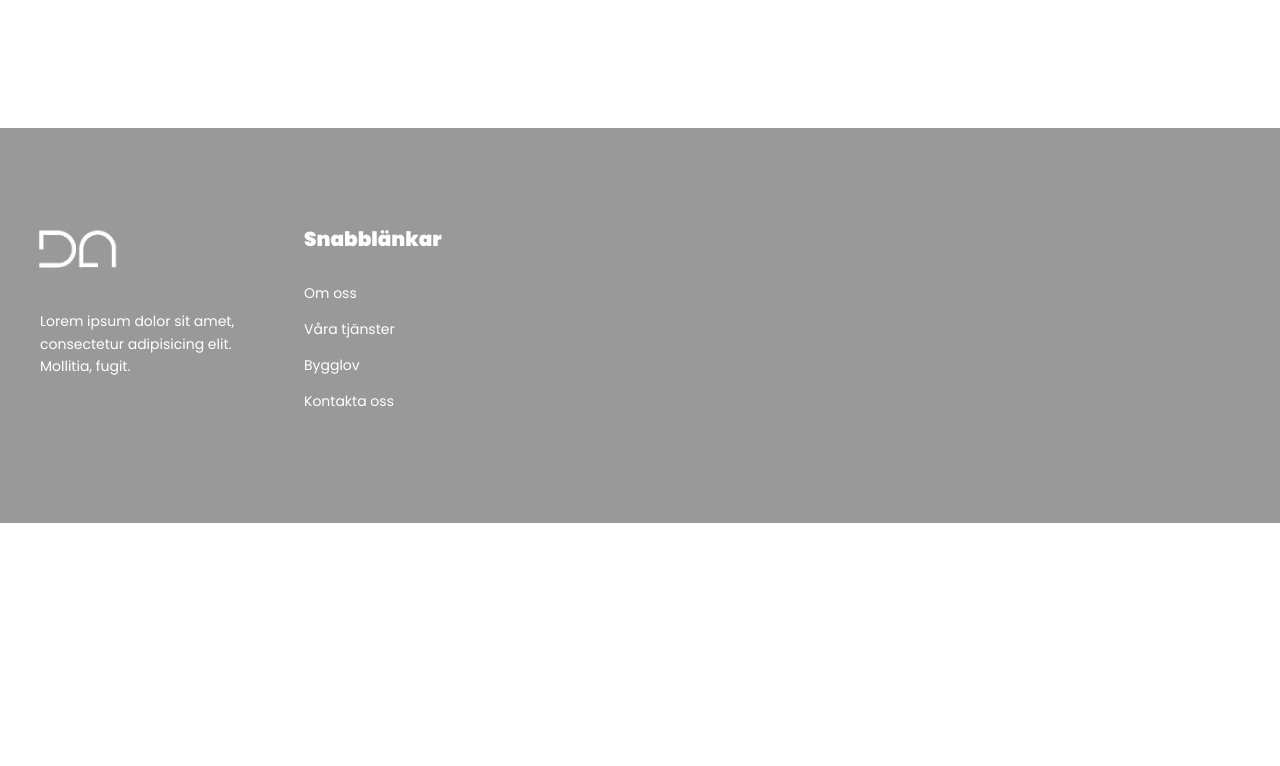
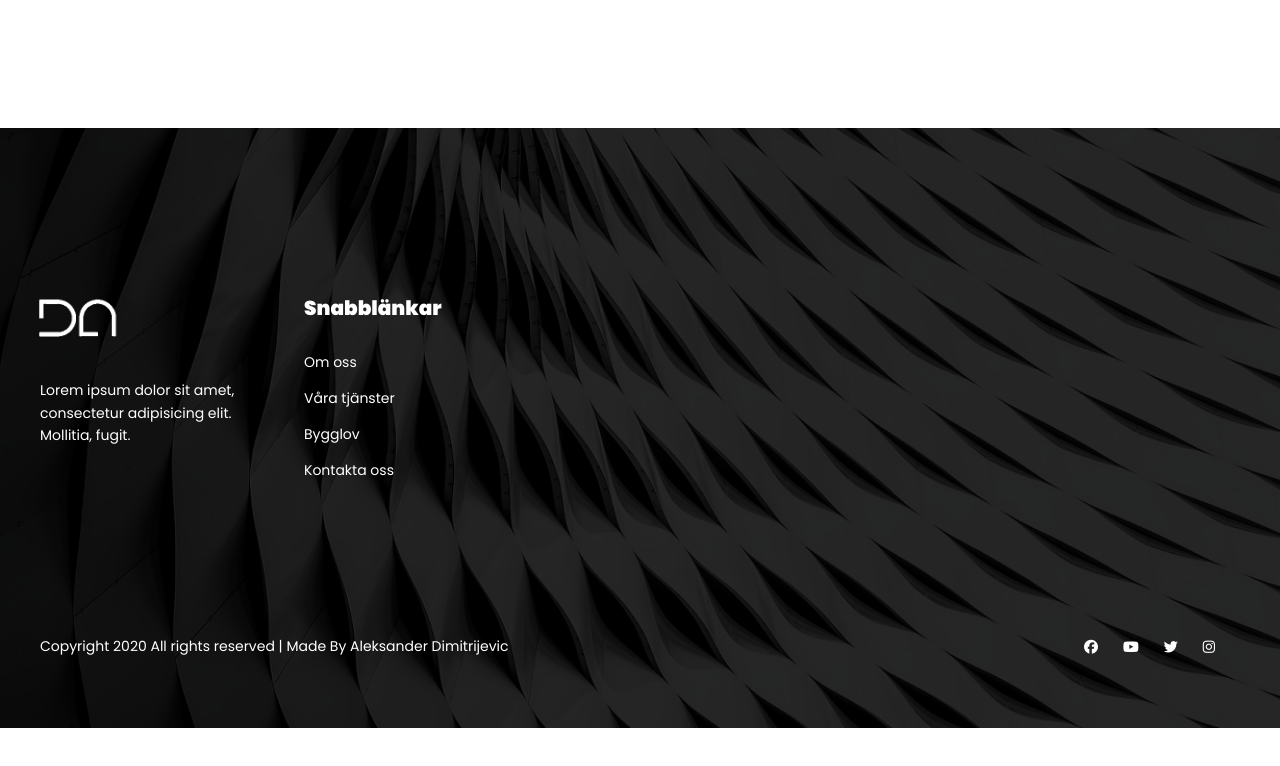
Before and after one commit to Al3ksand3r-dev/dagens_arkitekter, a Vue app in the folder client/: page /about in a window 1280 px wide. Shown: the top 766 px of the page. Built offline with nearby package versions, Linux system fonts and the light colour scheme.

Commit message:
added additional styling to footer component

```diff
--- a/client/public/index.html
+++ b/client/public/index.html
@@ -7,6 +7,10 @@
       rel="stylesheet"
       href="https://cdn.linearicons.com/free/1.0.0/icon-font.min.css"
     />
+    <script
+      src="https://kit.fontawesome.com/7700e0d7d8.js"
+      crossorigin="anonymous"
+    ></script>
     <meta name="viewport" content="width=device-width,initial-scale=1.0" />
     <title>Dagens Arkitekter</title>
   </head>
--- a/client/src/components/articles/About.vue
+++ b/client/src/components/articles/About.vue
@@ -23,7 +23,7 @@ export default {
 <style lang="scss" scoped>
 .article {
   &__text {
-    margin: 0 0 35px;
+    margin: 0 0 22px;
     h1 {
       display: flex;
       font-size: 14px;
@@ -41,6 +41,11 @@ export default {
         background: #000;
       }
     }
+
+    h2 {
+      margin: 0 0 35px;
+    }
+
     p {
       font-size: 16px;
     }
--- a/client/src/components/layout/AppFooter.vue
+++ b/client/src/components/layout/AppFooter.vue
@@ -1,5 +1,5 @@
 <template>
-  <footer class="footer">
+  <footer class="footer backdrop">
     <main class="footer__content">
       <section class="footer__content__header">
         <img :src="require('@/assets/logo/DA-logo.png')" alt="footer logo" />
@@ -21,7 +21,21 @@
         </ul>
       </section>
     </main>
-    <div class="footer__copy"></div>
+    <div class="footer__copy">
+      <p class="footer__copy__text">
+        Copyright {{ new Date().getFullYear() }} All rights reserved | Made By
+        Aleksander Dimitrijevic
+      </p>
+      <ul class="footer__copy__social-links">
+        <li
+          class="footer__copy__social-links__link-item"
+          v-for="socialLink in socialLinks"
+          :key="socialLink.icon"
+        >
+          <i :class="socialLink.icon"></i>
+        </li>
+      </ul>
+    </div>
   </footer>
 </template>
 
@@ -48,24 +62,51 @@ export default {
         label: "Kontakta oss",
       },
     ]);
-    return { links };
+    const socialLinks = ref([
+      {
+        url: "/",
+        icon: "fab fa-facebook",
+      },
+      {
+        url: "/",
+        icon: "fab fa-youtube",
+      },
+      {
+        url: "/",
+        icon: "fab fa-twitter",
+      },
+      {
+        url: "/",
+        icon: "fab fa-instagram",
+      },
+    ]);
+    return { links, socialLinks };
   },
 };
 </script>
 
 <style lang="scss" scoped>
 .footer {
+  display: flex;
+  margin: 8rem 0 0;
+  flex-flow: column;
   background: #999;
-  padding: 6rem 1rem;
-  margin: 8rem 0 0;
+  padding: 6rem 1rem 0;
+  justify-content: space-between;
+  @include setImageStyles("../../assets/showcase/footer-showcase.jpg", 600px);
+  &::before {
+    background: rgba(#000, 0.85);
+  }
 
   &__content {
+    z-index: 1;
     gap: 0 4rem;
     width: 100%;
     margin: auto;
     display: flex;
     flex-wrap: wrap;
     max-width: 1200px;
+    position: relative;
 
     &__header {
       img {
@@ -78,6 +119,10 @@ export default {
         width: 200px;
         color: #fff;
         font-size: 14px;
+        margin: 0 0 25px;
+        @include mediaQ(768px) {
+          margin: 0;
+        }
       }
     }
 
@@ -104,5 +149,51 @@ export default {
       }
     }
   }
+
+  &__copy {
+    z-index: 1;
+    width: 100%;
+    margin: auto;
+    color: #fff;
+    display: flex;
+    flex-wrap: wrap;
+    max-width: 1200px;
+    position: relative;
+    align-items: center;
+    justify-content: space-between;
+
+    &__text {
+      font-size: 14px;
+      margin: 0 0 20px;
+
+      @include mediaQ(768px) {
+        margin: 0;
+      }
+    }
+
+    &__social-links {
+      width: 100%;
+      display: flex;
+      list-style: none;
+      &__link-item {
+        padding: 0 25px 0 0;
+        i {
+          font-size: 14px;
+          cursor: pointer;
+
+          @include mediaQ(1024px) {
+            transition: 0.3s;
+            &:hover {
+              transform: rotateY(180deg);
+            }
+          }
+        }
+      }
+
+      @include mediaQ(768px) {
+        width: auto;
+      }
+    }
+  }
 }
 </style>
--- a/client/src/scss/partials/_mediaQueries.scss
+++ b/client/src/scss/partials/_mediaQueries.scss
@@ -28,7 +28,6 @@
     &__text {
       h2 {
         font-size: 41px;
-        margin-bottom: 6rem;
       }
     }
   }
```
Also changed, not shown: client/src/assets/showcase/footer-showcase.jpg (added).
